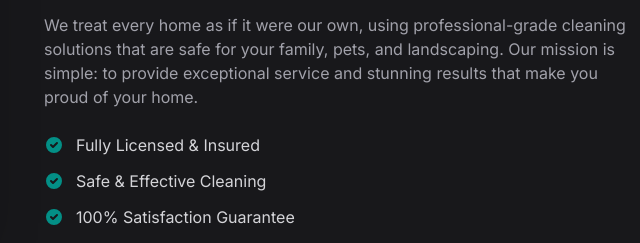
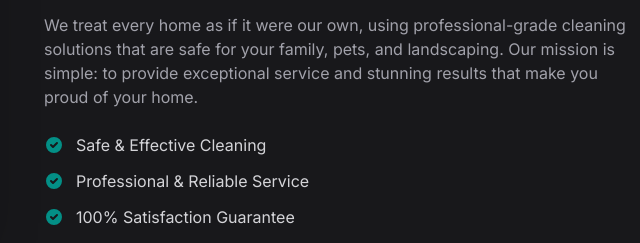
Before and after one commit to arqitect/waterdogpressurewashing, a plain HTML site: page index.html in a window 1280 px wide. Shown: the part 1256-1499 px from the top of the page, 620-1260 px from the left. Drawn offline with nearby package versions, Linux system fonts and the light colour scheme.

Commit message:
Update index.html

```diff
--- a/index.html
+++ b/index.html
@@ -166,8 +166,8 @@
                         <p class="text-zinc-400 mb-4">Waterdog Pressure Washing is a locally owned and operated business proudly serving communities throughout San Mateo County. Our name is inspired by the beautiful Waterdog Lake & Park, a reminder of our commitment to preserving the natural beauty of our area.</p>
                         <p class="text-zinc-400 mb-6">We treat every home as if it were our own, using professional-grade cleaning solutions that are safe for your family, pets, and landscaping. Our mission is simple: to provide exceptional service and stunning results that make you proud of your home.</p>
                         <ul class="space-y-3">
-                            <li class="flex items-center"><svg xmlns="http://www.w3.org/2000/svg" class="h-5 w-5 text-[#038f86] mr-3" viewBox="0 0 20 20" fill="currentColor"><path fill-rule="evenodd" d="M10 18a8 8 0 100-16 8 8 0 000 16zm3.707-9.293a1 1 0 00-1.414-1.414L9 10.586 7.707 9.293a1 1 0 00-1.414 1.414l2 2a1 1 0 001.414 0l4-4z" clip-rule="evenodd" /></svg>Fully Licensed & Insured</li>
                             <li class="flex items-center"><svg xmlns="http://www.w3.org/2000/svg" class="h-5 w-5 text-[#038f86] mr-3" viewBox="0 0 20 20" fill="currentColor"><path fill-rule="evenodd" d="M10 18a8 8 0 100-16 8 8 0 000 16zm3.707-9.293a1 1 0 00-1.414-1.414L9 10.586 7.707 9.293a1 1 0 00-1.414 1.414l2 2a1 1 0 001.414 0l4-4z" clip-rule="evenodd" /></svg>Safe & Effective Cleaning</li>
+                            <li class="flex items-center"><svg xmlns="http://www.w3.org/2000/svg" class="h-5 w-5 text-[#038f86] mr-3" viewBox="0 0 20 20" fill="currentColor"><path fill-rule="evenodd" d="M10 18a8 8 0 100-16 8 8 0 000 16zm3.707-9.293a1 1 0 00-1.414-1.414L9 10.586 7.707 9.293a1 1 0 00-1.414 1.414l2 2a1 1 0 001.414 0l4-4z" clip-rule="evenodd" /></svg>Professional & Reliable Service</li>
                             <li class="flex items-center"><svg xmlns="http://www.w3.org/2000/svg" class="h-5 w-5 text-[#038f86] mr-3" viewBox="0 0 20 20" fill="currentColor"><path fill-rule="evenodd" d="M10 18a8 8 0 100-16 8 8 0 000 16zm3.707-9.293a1 1 0 00-1.414-1.414L9 10.586 7.707 9.293a1 1 0 00-1.414 1.414l2 2a1 1 0 001.414 0l4-4z" clip-rule="evenodd" /></svg>100% Satisfaction Guarantee</li>
                         </ul>
                     </div>
```
